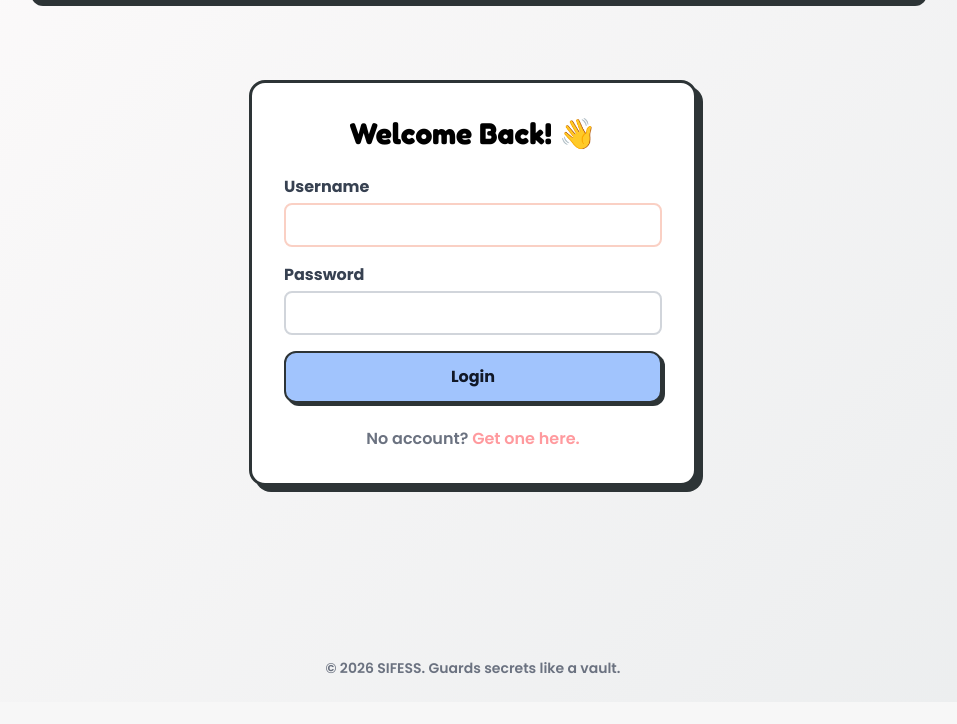
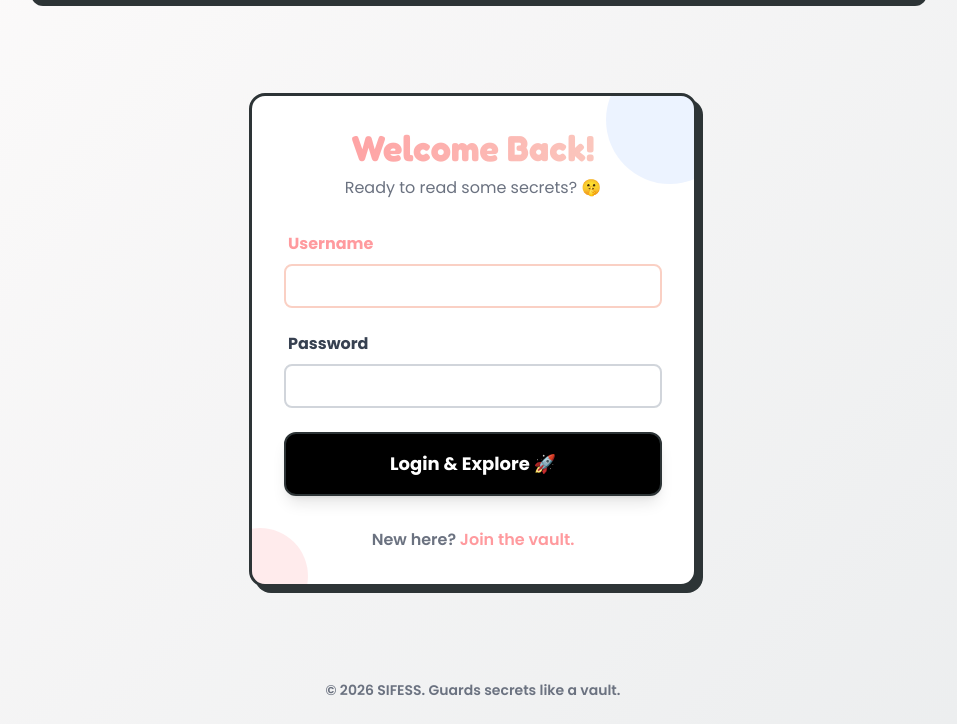
Before and after one commit to Cenzer0/sifess, a Django app: page /auth/login/ in a window 1280 px wide. Shown: the part 98-822 px from the top of the page, without its empty margins (167-1124 px from the left). Before the commit the page ends 772 px from the top, so only its background shows below. Run offline with Django 4.2, Linux system fonts and the light colour scheme; parts of the project's set-up code (start-up, migrations or seed data) failed here and were passed over; some libraries are stand-ins or nearby versions.

Commit message:
feat(major): SIFESS 2.0 - Auth Polish & Confession Reactions

```diff
--- a/confessions/models.py
+++ b/confessions/models.py
@@ -23,6 +23,7 @@ class Confession(models.Model):
     is_pinned = models.BooleanField(default=False)
     is_archived = models.BooleanField(default=False)
     is_public = models.BooleanField(default=False, help_text=_("If recipient chooses to showcase this"))
+    likes_count = models.IntegerField(default=0)
 
     created_at = models.DateTimeField(auto_now_add=True)
 
--- a/confessions/urls.py
+++ b/confessions/urls.py
@@ -6,5 +6,6 @@ urlpatterns = [
     path('dashboard/grid/', views.dashboard_grid, name='dashboard_grid'),
     path('confession/<uuid:pk>/pin/', views.pin_confession, name='pin_confession'),
     path('confession/<uuid:pk>/delete/', views.delete_confession, name='delete_confession'),
+    path('confession/<uuid:pk>/like/', views.like_confession, name='like_confession'),
     path('<slug:slug>/', views.public_profile, name='public_profile'),
 ]
--- a/templates/accounts/login.html
+++ b/templates/accounts/login.html
@@ -1,31 +1,45 @@
 {% extends 'base.html' %}
 
 {% block content %}
-<div class="flex justify-center mt-10">
-    <div class="cartoon-card bg-white p-8 rounded-2xl max-w-md w-full">
-        <h2 class="text-3xl font-bold text-center mb-6">Welcome Back! 👋</h2>
+<div class="flex justify-center items-center min-h-[calc(100vh-200px)]">
+    <div class="cartoon-card bg-white p-8 rounded-2xl max-w-md w-full relative overflow-hidden">
+        <!-- Decoration -->
+        <div class="absolute -top-10 -right-10 w-32 h-32 bg-sifess-cyan rounded-full opacity-20"></div>
+        <div class="absolute -bottom-10 -left-10 w-24 h-24 bg-sifess-pink rounded-full opacity-20"></div>
 
-        <form method="post" class="space-y-4">
+        <div class="text-center mb-8 relative z-10">
+            <h2
+                class="text-4xl font-extrabold mb-2 text-transparent bg-clip-text bg-gradient-to-r from-sifess-pink to-sifess-purple">
+                Welcome Back!
+            </h2>
+            <p class="text-gray-500 font-medium">Ready to read some secrets? 🤫</p>
+        </div>
+
+        <form method="post" class="space-y-6 relative z-10">
             {% csrf_token %}
 
             {% for field in form %}
-            <div>
-                <label class="block font-bold text-gray-700 mb-1">{{ field.label }}</label>
+            <div class="group">
+                <label
+                    class="block font-bold text-gray-700 mb-2 ml-1 group-focus-within:text-sifess-pink transition-colors">
+                    {{ field.label }}
+                </label>
                 {{ field }}
                 {% if field.errors %}
-                <p class="text-red-500 text-sm mt-1">{{ field.errors.0 }}</p>
+                <p class="text-red-500 text-sm mt-1 font-bold animate-pulse">{{ field.errors.0 }}</p>
                 {% endif %}
             </div>
             {% endfor %}
 
             <button type="submit"
-                class="w-full cartoon-btn bg-sifess-cyan text-gray-900 font-bold py-3 rounded-xl hover:bg-blue-300 mt-4">
-                Login
+                class="w-full cartoon-btn bg-black text-white font-bold py-4 rounded-xl hover:bg-gray-800 transition-all transform hover:scale-[1.02] active:scale-95 text-lg shadow-lg">
+                Login & Explore 🚀
             </button>
         </form>
 
-        <p class="text-center mt-6 font-semibold text-gray-500">
-            No account? <a href="{% url 'register' %}" class="text-sifess-pink hover:underline">Get one here.</a>
+        <p class="text-center mt-8 font-semibold text-gray-500 relative z-10">
+            New here? <a href="{% url 'register' %}"
+                class="text-sifess-pink hover:text-red-400 hover:underline transition-colors">Join the vault.</a>
         </p>
     </div>
 </div>
--- a/templates/confessions/public_profile.html
+++ b/templates/confessions/public_profile.html
@@ -1,4 +1,5 @@
 {% extends 'base.html' %}
+<!-- SIFESS 2.0 Verified -->
 
 
 
```
Also changed, not shown: confessions/views.py (+10 -0 lines), templates/accounts/register.html (+24 -12 lines), templates/confessions/partials/confession_card.html (+12 -0 lines).
